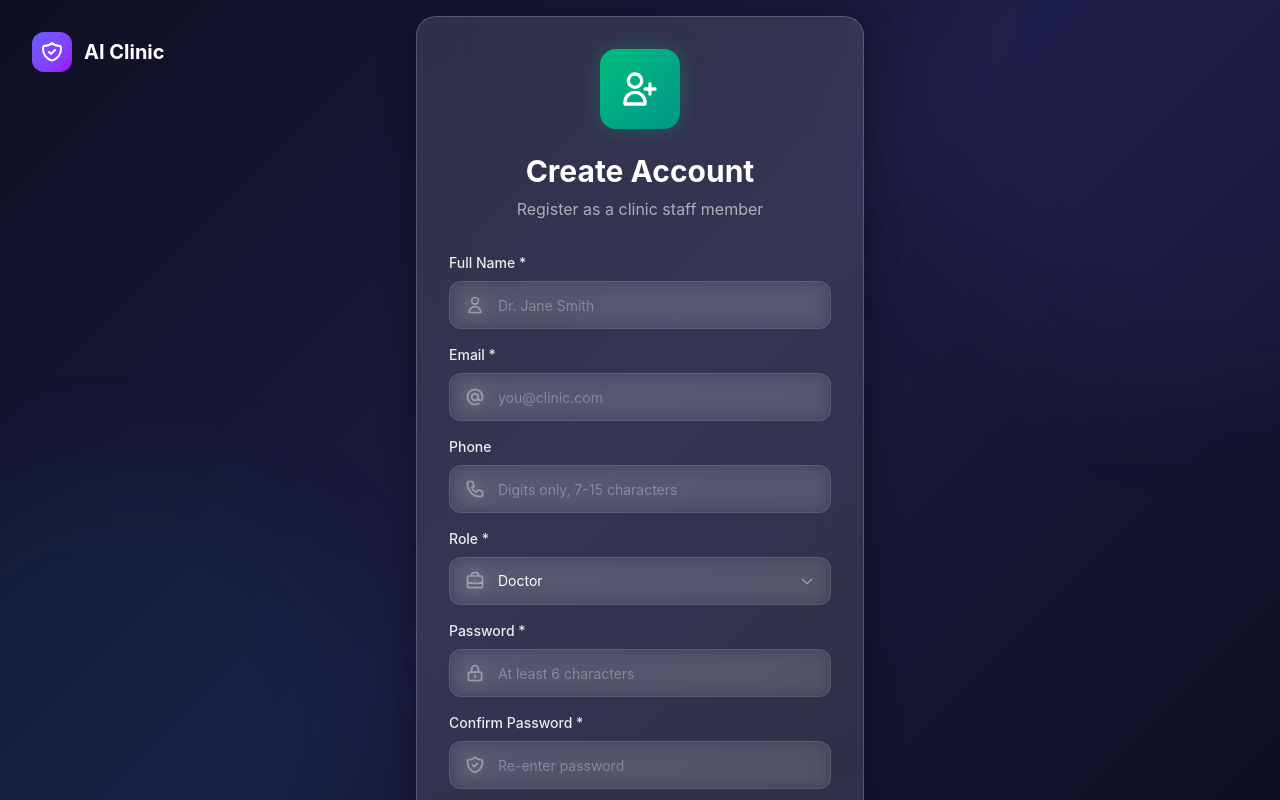
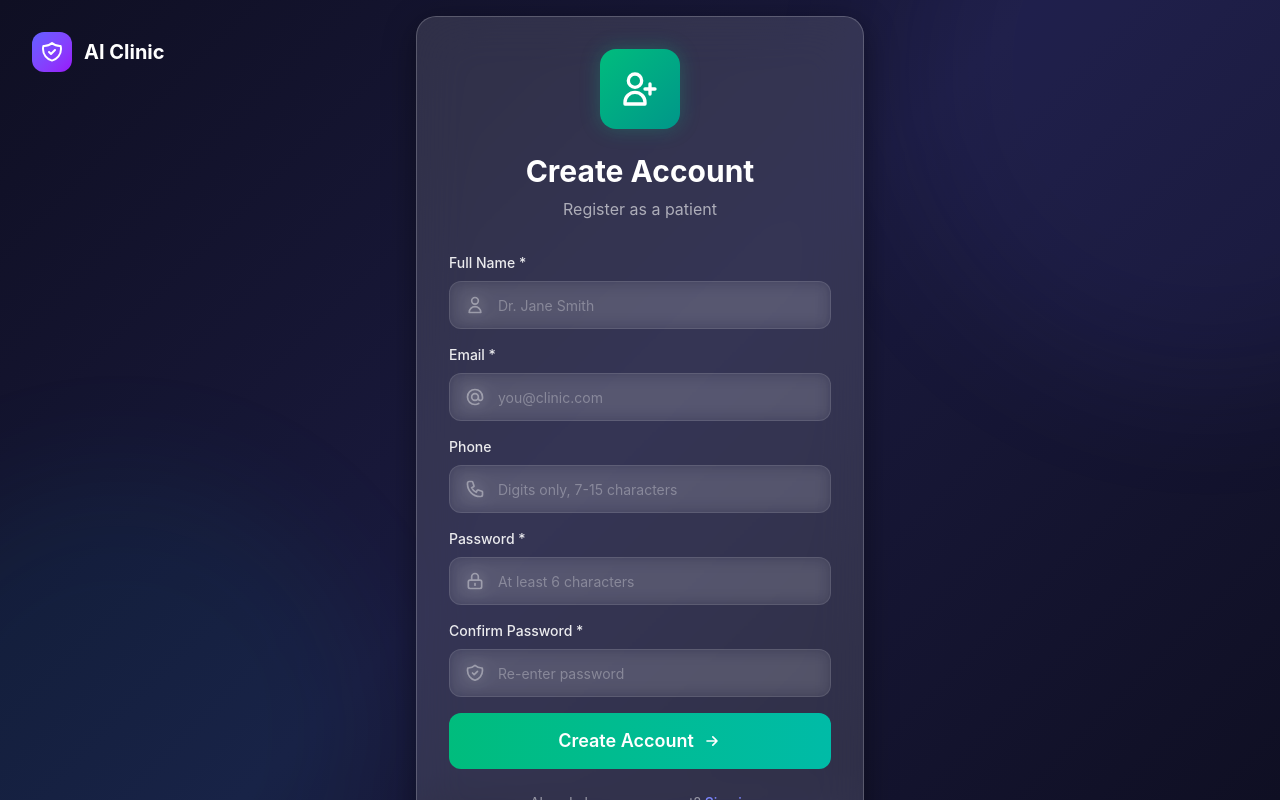
Before and after one commit to LaibaLatif730/recovery_assisstant_featured, a Next.js app: page /signup in a window 1280 px wide. Shown: the top 800 px of the page. Built offline with nearby package versions, Linux system fonts and the light colour scheme.

Commit message:
fix: update auth register, doctors page, signup, validators and tests

```diff
--- a/src/app/api/auth/register/route.ts
+++ b/src/app/api/auth/register/route.ts
@@ -8,6 +8,13 @@ export async function POST(req: Request) {
   try {
     const body = await req.json()
     const validatedData = registerSchema.parse(body)
+
+    if (validatedData.role !== 'PATIENT') {
+      return NextResponse.json(
+        { error: 'Self-registration is only available for patients. Staff accounts are created by administrators.' },
+        { status: 403 }
+      )
+    }
 
     const existingUser = await prisma.user.findUnique({
       where: { email: validatedData.email },
--- a/src/app/dashboard/doctors/page.tsx
+++ b/src/app/dashboard/doctors/page.tsx
@@ -59,7 +59,7 @@ export default function DoctorsPage() {
     setSubmitting(true)
     setError('')
 
-    if (!validate({ name: form.name, email: form.email, password: form.password, phone: form.phone || undefined, role: 'DOCTOR' })) {
+    if (!validate({ name: form.name, email: form.email, password: form.password, phone: form.phone || undefined })) {
       setSubmitting(false)
       return
     }
--- a/src/app/signup/page.tsx
+++ b/src/app/signup/page.tsx
@@ -19,7 +19,6 @@ export default function SignupPage() {
     password: '',
     confirmPassword: '',
     phone: '',
-    role: 'DOCTOR',
   })
 
   const { validate, getFieldError } = useZodForm(registerSchema)
@@ -35,7 +34,7 @@ export default function SignupPage() {
       return
     }
 
-    if (!validate({ name: form.name, email: form.email, password: form.password, phone: form.phone || undefined, role: form.role as any })) {
+    if (!validate({ name: form.name, email: form.email, password: form.password, phone: form.phone || undefined })) {
       setLoading(false)
       return
     }
@@ -49,7 +48,6 @@ export default function SignupPage() {
           email: form.email,
           password: form.password,
           phone: form.phone || undefined,
-          role: form.role,
         }),
       })
 
@@ -89,7 +87,7 @@ export default function SignupPage() {
             </svg>
           </div>
           <h1 className="text-3xl font-bold text-white mb-2">Create Account</h1>
-          <p className="text-white/60">Register as a clinic staff member</p>
+          <p className="text-white/60">Register as a patient</p>
         </div>
 
         <form onSubmit={handleSubmit} className="space-y-4">
@@ -158,31 +156,6 @@ export default function SignupPage() {
               />
             </div>
             <FieldError error={getFieldError('phone')} />
-          </div>
-
-          <div className="space-y-2">
-            <label className="text-sm font-medium text-white/80 block">Role *</label>
-            <div className="relative">
-              <div className="absolute left-4 top-1/2 -translate-y-1/2 text-white/40">
-                <svg className="w-5 h-5" fill="none" viewBox="0 0 24 24" stroke="currentColor">
-                  <path strokeLinecap="round" strokeLinejoin="round" strokeWidth={2} d="M21 13.255A23.931 23.931 0 0112 15c-3.183 0-6.22-.62-9-1.745M16 6V4a2 2 0 00-2-2h-4a2 2 0 00-2 2v2m4 6h.01M5 20h14a2 2 0 002-2V8a2 2 0 00-2-2H5a2 2 0 00-2 2v10a2 2 0 002 2z" />
-                </svg>
-              </div>
-              <select
-                value={form.role}
-                onChange={(e) => setForm({ ...form, role: e.target.value })}
-                className="flex h-12 w-full rounded-xl border border-white/15 bg-white/8 backdrop-blur-sm px-4 py-3 pl-12 text-sm text-white focus-visible:outline-none focus-visible:ring-2 focus-visible:ring-indigo-500/50 focus-visible:border-indigo-500/50 transition-all duration-300 cursor-pointer appearance-none"
-              >
-                <option value="DOCTOR">Doctor</option>
-                <option value="RECEPTIONIST">Receptionist</option>
-                <option value="ADMIN">Admin</option>
-              </select>
-              <div className="absolute right-4 top-1/2 -translate-y-1/2 text-white/40 pointer-events-none">
-                <svg className="w-4 h-4" fill="none" viewBox="0 0 24 24" stroke="currentColor">
-                  <path strokeLinecap="round" strokeLinejoin="round" strokeWidth={2} d="M19 9l-7 7-7-7" />
-                </svg>
-              </div>
-            </div>
           </div>
 
           <div className="space-y-2">
--- a/src/lib/validators.ts
+++ b/src/lib/validators.ts
@@ -39,7 +39,7 @@ export const registerSchema = z.object({
     .max(128, 'Password must be 128 characters or less')
     .regex(/[a-zA-Z]/, 'Password must contain at least one letter')
     .regex(/\d/, 'Password must contain at least one number'),
-  role: z.enum(['PATIENT', 'RECEPTIONIST', 'DOCTOR', 'ADMIN']).default('PATIENT'),
+  role: z.literal('PATIENT').default('PATIENT'),
   phone: z.string()
     .min(1, 'Phone number is required')
     .refine((val) => {
```
Also changed, not shown: 1 other file (tests, documents, lock files or other folders).
